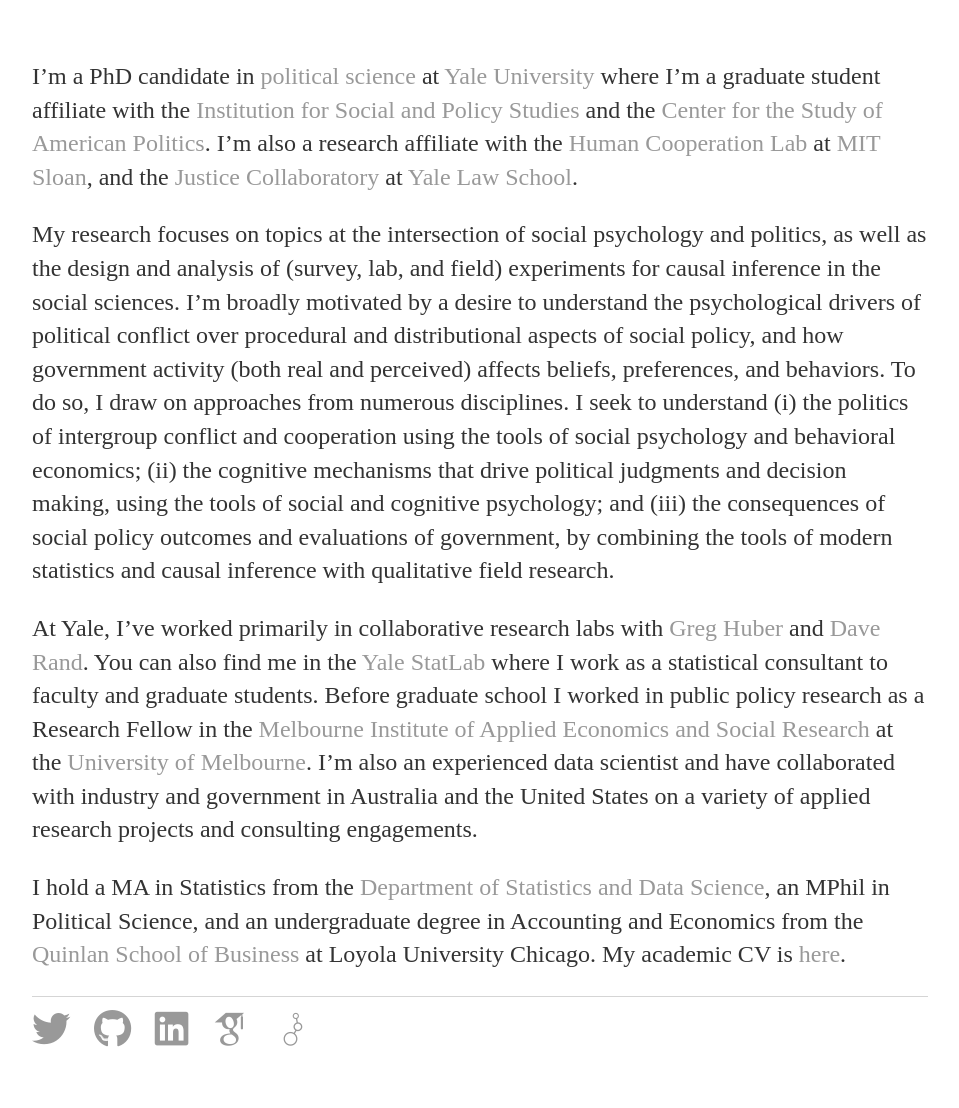
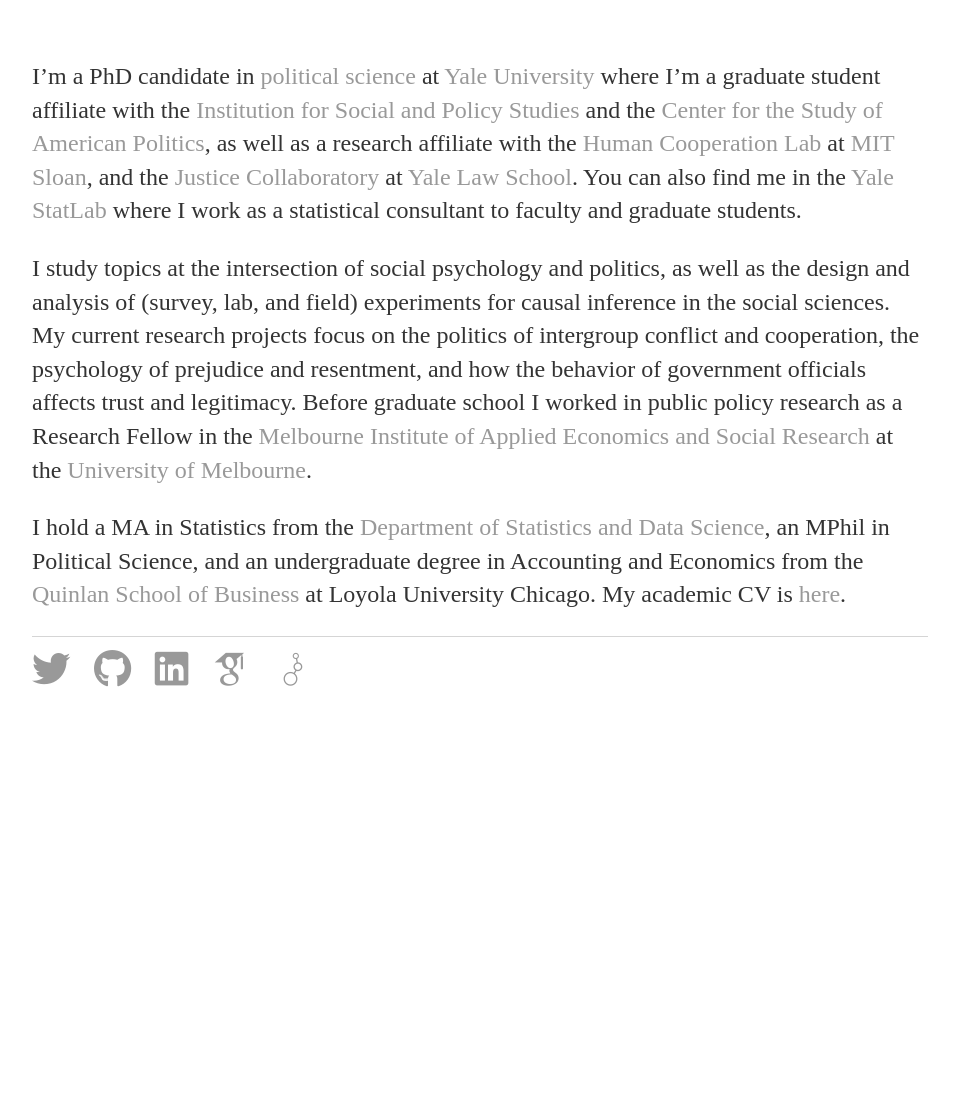
Before and after one commit to kylepeyton/kylepeyton.github.io, a Jekyll site: the page built from index.markdown, in a window 1280 px wide. Shown: the whole page, without its empty margins (160-1119 px from the left). Built offline with Jekyll 4.4.1, drawn with Linux system fonts in a browser that asks for light colours; nearby versions of some CDN libraries; some web fonts are replaced; after the commit the page ends 900 px from its top, so only the background shows below that.

Commit message:
Update index.markdown

```diff
--- a/index.markdown
+++ b/index.markdown
@@ -3,10 +3,8 @@
 title: "Home"
 ---
 
-I'm a PhD candidate in [political science](https://politicalscience.yale.edu/) at [Yale University](https://www.yale.edu/) where I'm a graduate student affiliate with the [Institution for Social and Policy Studies](https://isps.yale.edu/) and the [Center for the Study of American Politics](https://csap.yale.edu/). I'm also a research affiliate with the [Human Cooperation Lab](http://davidrand-cooperation.com/lab/) at [MIT Sloan](https://mitsloan.mit.edu/), and the [Justice Collaboratory](https://law.yale.edu/justice-collaboratory) at [Yale Law School](https://law.yale.edu/).
+I'm a PhD candidate in [political science](https://politicalscience.yale.edu/) at [Yale University](https://www.yale.edu/) where I'm a graduate student affiliate with the [Institution for Social and Policy Studies](https://isps.yale.edu/) and the [Center for the Study of American Politics](https://csap.yale.edu/), as well as a research affiliate with the [Human Cooperation Lab](http://davidrand-cooperation.com/lab/) at [MIT Sloan](https://mitsloan.mit.edu/), and the [Justice Collaboratory](https://law.yale.edu/justice-collaboratory) at [Yale Law School](https://law.yale.edu/). You can also find me in the [Yale StatLab](http://statlab.stat.yale.edu/) where I work as a statistical consultant to faculty and graduate students.
 
-My research focuses on topics at the intersection of social psychology and politics, as well as the design and analysis of (survey, lab, and field) experiments for causal inference in the social sciences. I'm broadly motivated by a desire to understand the psychological drivers of political conflict over procedural and distributional aspects of social policy, and how government activity (both real and perceived) affects beliefs, preferences, and behaviors. To do so, I draw on approaches from numerous disciplines. I seek to understand (i) the politics of intergroup conflict and cooperation using the tools of social psychology and behavioral economics; (ii) the cognitive mechanisms that drive political judgments and decision making, using the tools of social and cognitive psychology; and (iii) the consequences of social policy outcomes and evaluations of government, by combining the tools of modern statistics and causal inference with qualitative field research.
-
-At Yale, I've worked primarily in collaborative research labs with [Greg Huber](https://huber.research.yale.edu/) and [Dave Rand](http://davidrand-cooperation.com/lab/). You can also find me in the [Yale StatLab](http://statlab.stat.yale.edu/) where I work as a statistical consultant to faculty and graduate students. Before graduate school I worked in public policy research as a Research Fellow in the [Melbourne Institute of Applied Economics and Social Research](http://melbourneinstitute.unimelb.edu.au/) at the [University of Melbourne](http://www.unimelb.edu.au/). I'm also an experienced data scientist and have collaborated with industry and government in Australia and the United States on a variety of applied research projects and consulting engagements.
+I study topics at the intersection of social psychology and politics, as well as the design and analysis of (survey, lab, and field) experiments for causal inference in the social sciences. My current research projects focus on the politics of intergroup conflict and cooperation, the psychology of prejudice and resentment, and how the behavior of government officials affects trust and legitimacy. Before graduate school I worked in public policy research as a Research Fellow in the [Melbourne Institute of Applied Economics and Social Research](http://melbourneinstitute.unimelb.edu.au/) at the [University of Melbourne](http://www.unimelb.edu.au/).
 
 I hold a MA in Statistics from the [Department of Statistics and Data Science](http://statistics.yale.edu/), an MPhil in Political Science, and an undergraduate degree in Accounting and Economics from the [Quinlan School of Business](https://www.luc.edu/quinlan/index.shtml) at Loyola University Chicago. My academic CV is [here](https://kylepeyton.github.io/assets/peyton_cv.pdf).
```
